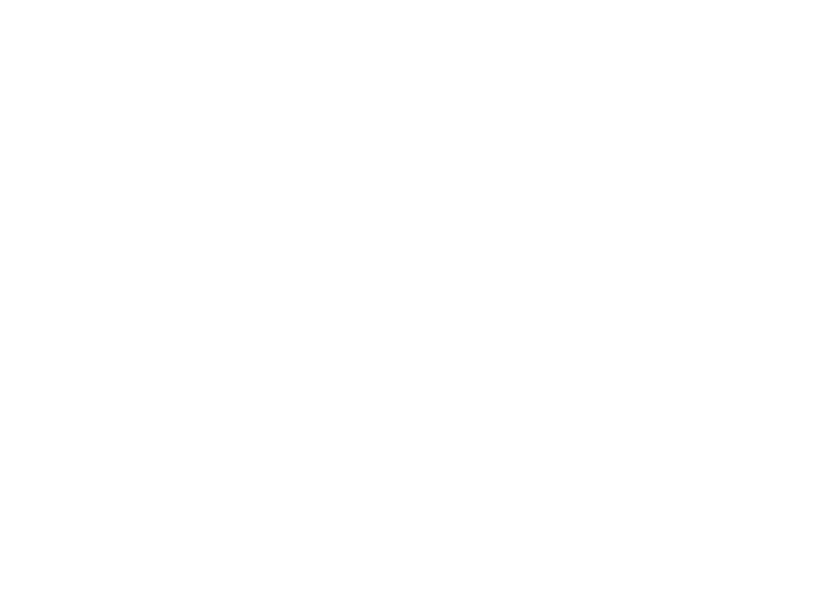
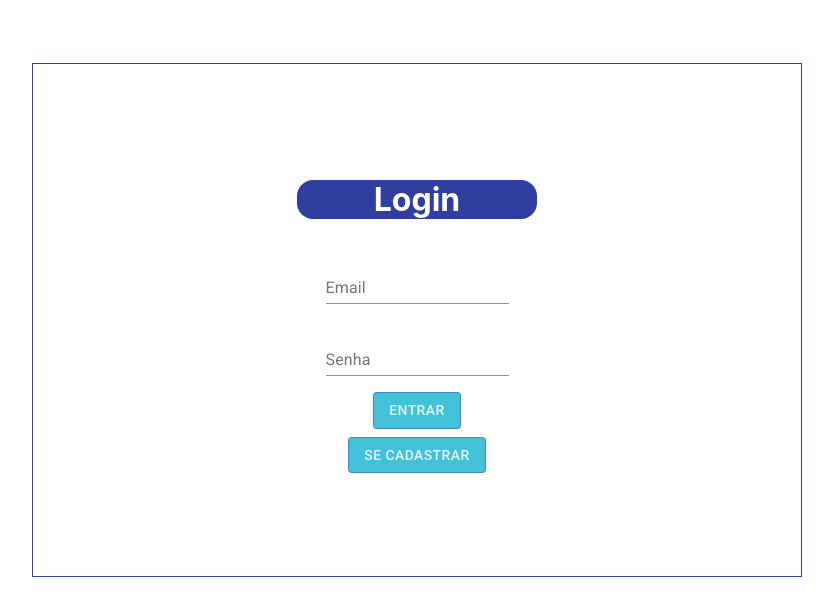
Before and after one commit to KevinWis/MyStack, a React (Create React App) app: page / in a window 1280 px wide. Shown: the top 616 px of the page, without its empty margins (223-1056 px from the left). Built offline with nearby package versions, Linux system fonts and the light colour scheme.

Commit message:
mensagens colocadas em button

```diff
--- a/src/App.js
+++ b/src/App.js
@@ -1,7 +1,11 @@
+import Login from "./pages/login";
+
 function App() {
   return (
     <div className="App">
-      <main></main>
+      <main>
+        <Login />
+      </main>
     </div>
   );
 }
--- a/src/pages/login/index.jsx
+++ b/src/pages/login/index.jsx
@@ -78,9 +78,8 @@ const Login = () => {
               variant="contained"
               color="primary"
               type="submit"
-            >
-              Entrar
-            </DefaultButton>
+              value={"Entrar"}
+            ></DefaultButton>
           </ButtonContainer>
 
           <ButtonContainer>
@@ -91,9 +90,8 @@ const Login = () => {
               color="primary"
               type="submit"
               onClick={() => history.push("/register/1")}
-            >
-              Se cadastrar
-            </DefaultButton>
+              value={"Se cadastrar"}
+            ></DefaultButton>
           </ButtonContainer>
         </ContainerContentForm>
       </Form>
```
